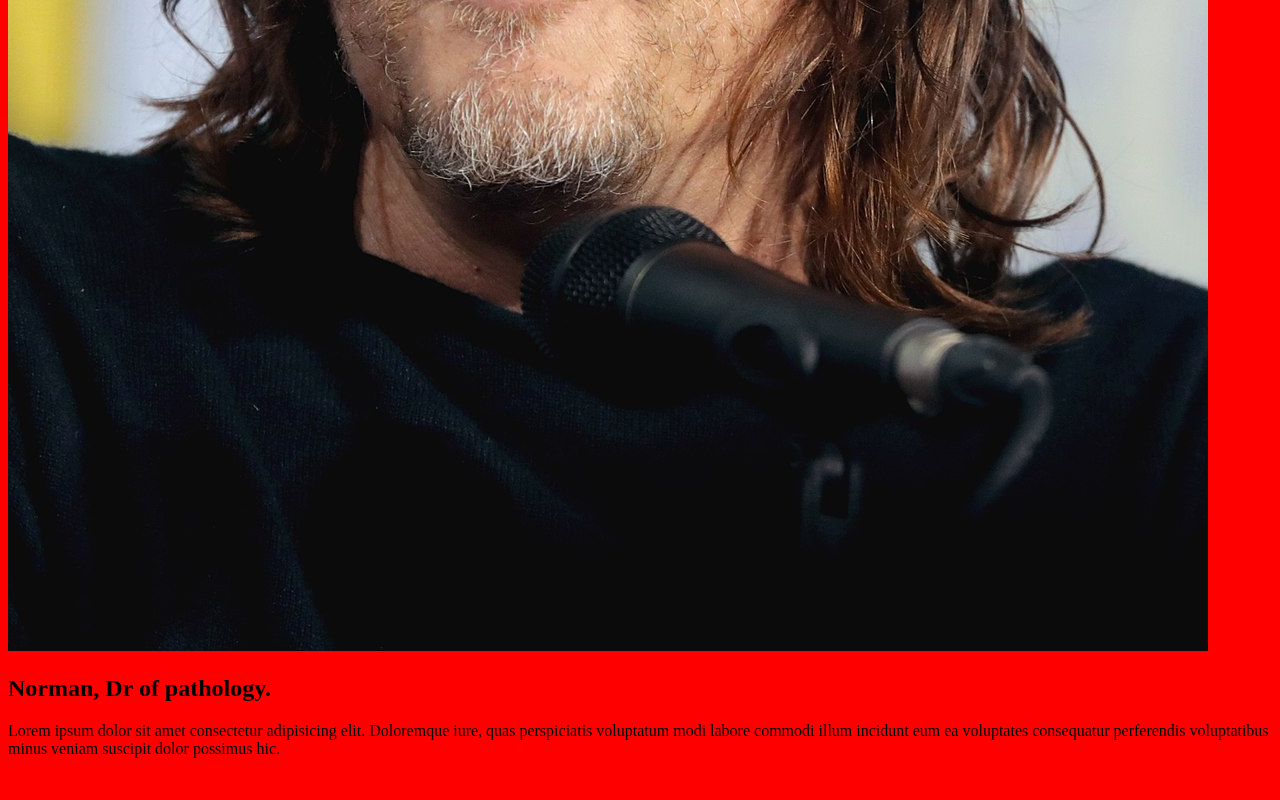
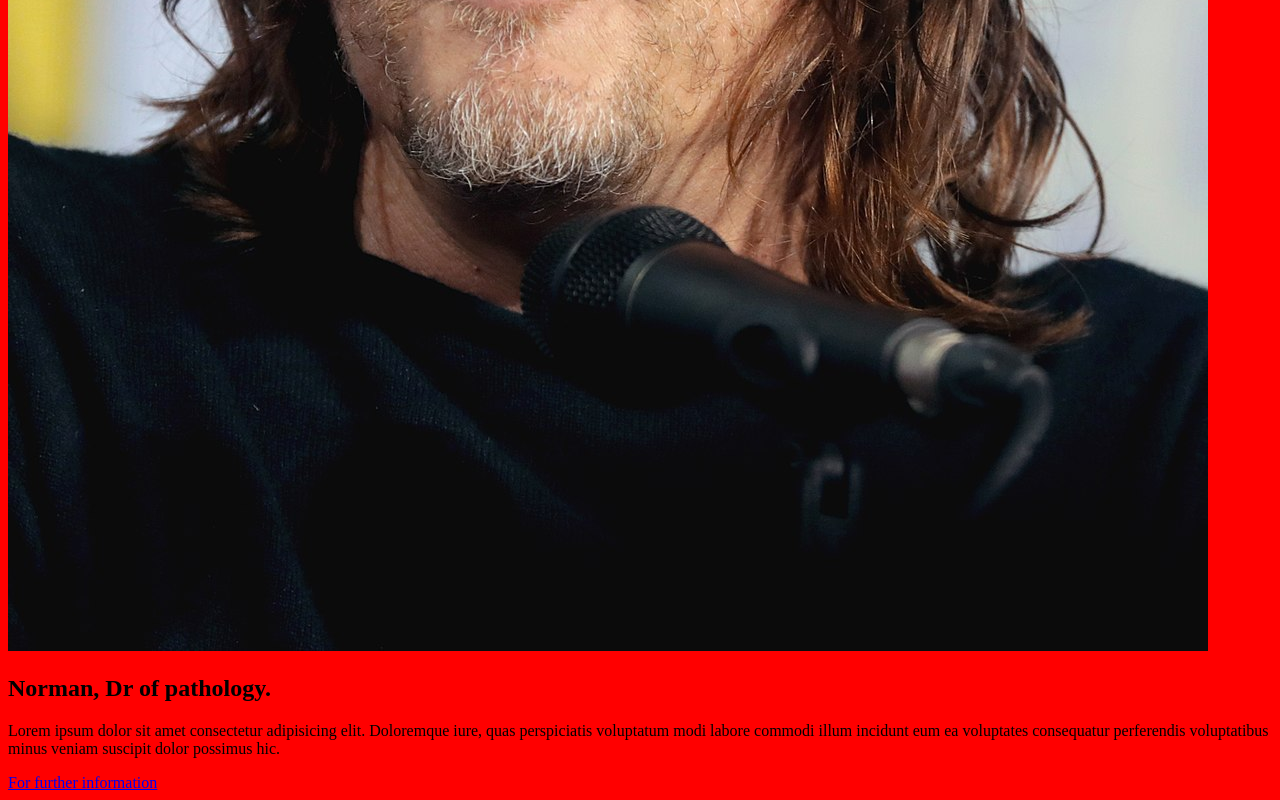
Before and after one commit to Metsanpeitto/tribute-page, a plain HTML site: page index.html in a window 1280 px wide. Shown: the part 888-1688 px from the top of the page. Before the commit the page ends 1662 px from the top, so only its background shows below. Drawn offline with Linux system fonts and the light colour scheme.

Commit message:
commit 7

```diff
--- a/index.html
+++ b/index.html
@@ -20,6 +20,8 @@
           suscipit dolor possimus hic.
         </p>
       </div>
+      <a id="tribute-link" href="https://en.wikipedia.org/wiki/Norman" target="_blank" >
+        For further information</a>
     </div>
   </body>
 </html>
```
